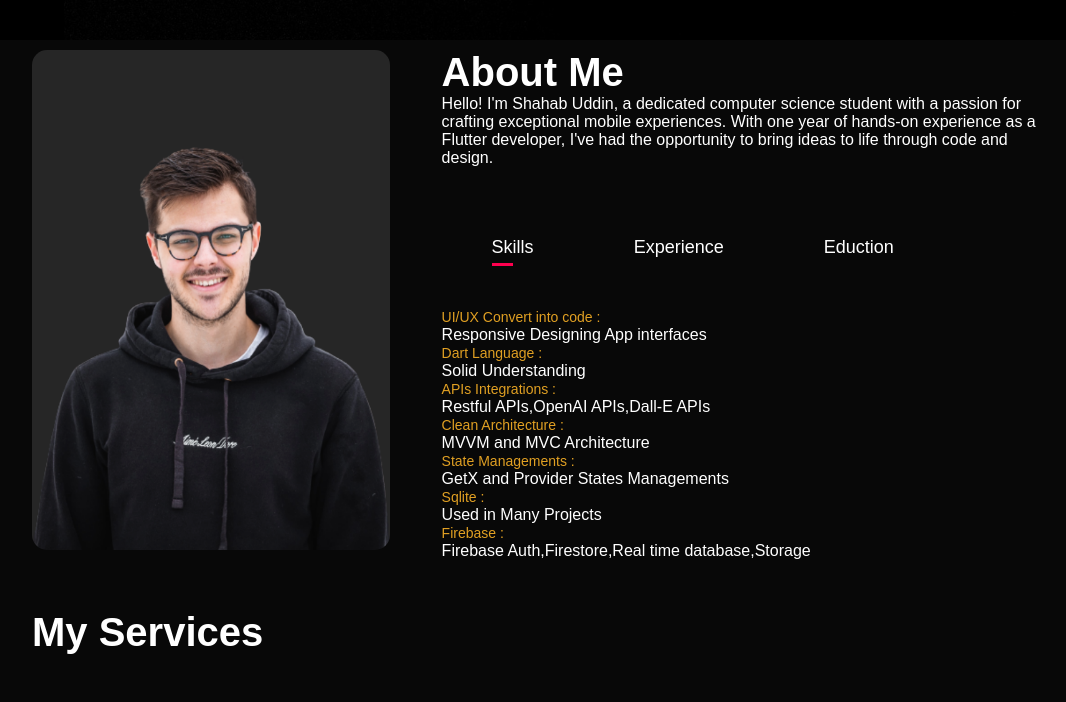
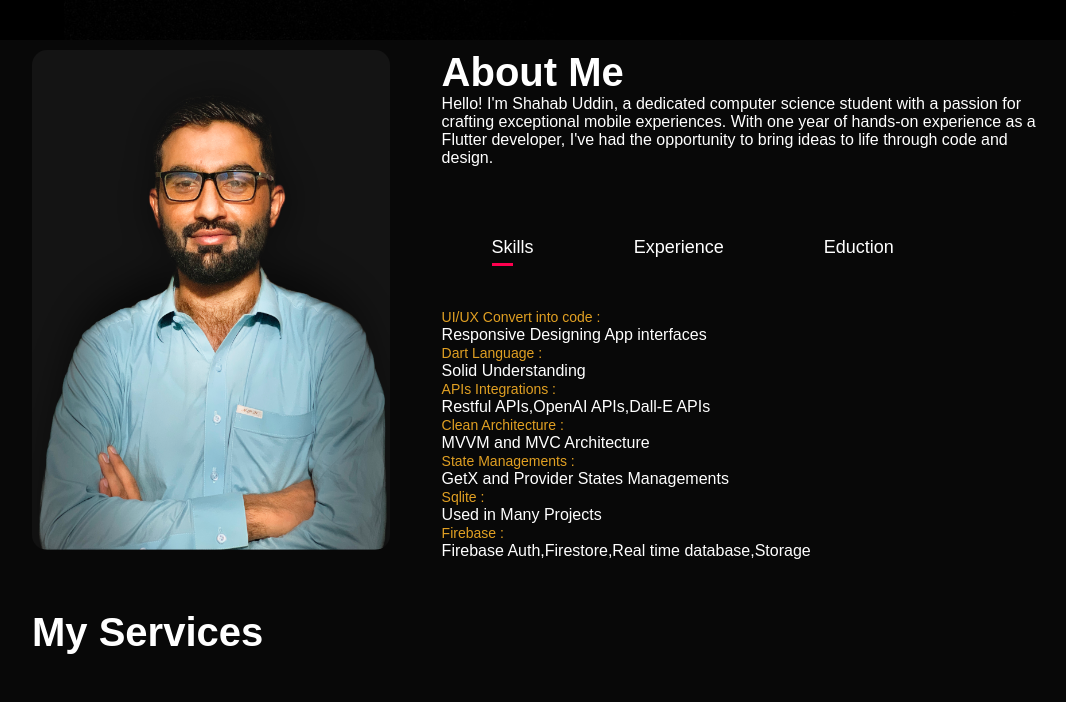
Before and after one commit to Shahabdev/my_protfolio, a plain HTML site: page index.html in a window 1280 px wide. Shown: the part 760-1462 px from the top of the page, without its empty margins (96-1162 px from the left). Drawn offline with Linux system fonts and the light colour scheme.

Commit message:
change background pic

```diff
--- a/index.html
+++ b/index.html
@@ -35,7 +35,7 @@
         <div class="container">
             <div class="row">
                 <div class="about-col-1">
-                    <img src="images/user.png">
+                    <img src="images/2.png">
                 </div>
                 <div class="about-col-2">
                     <h1 class="sub-title">About Me</h1>
```
Also changed, not shown: images/2.png (added).
